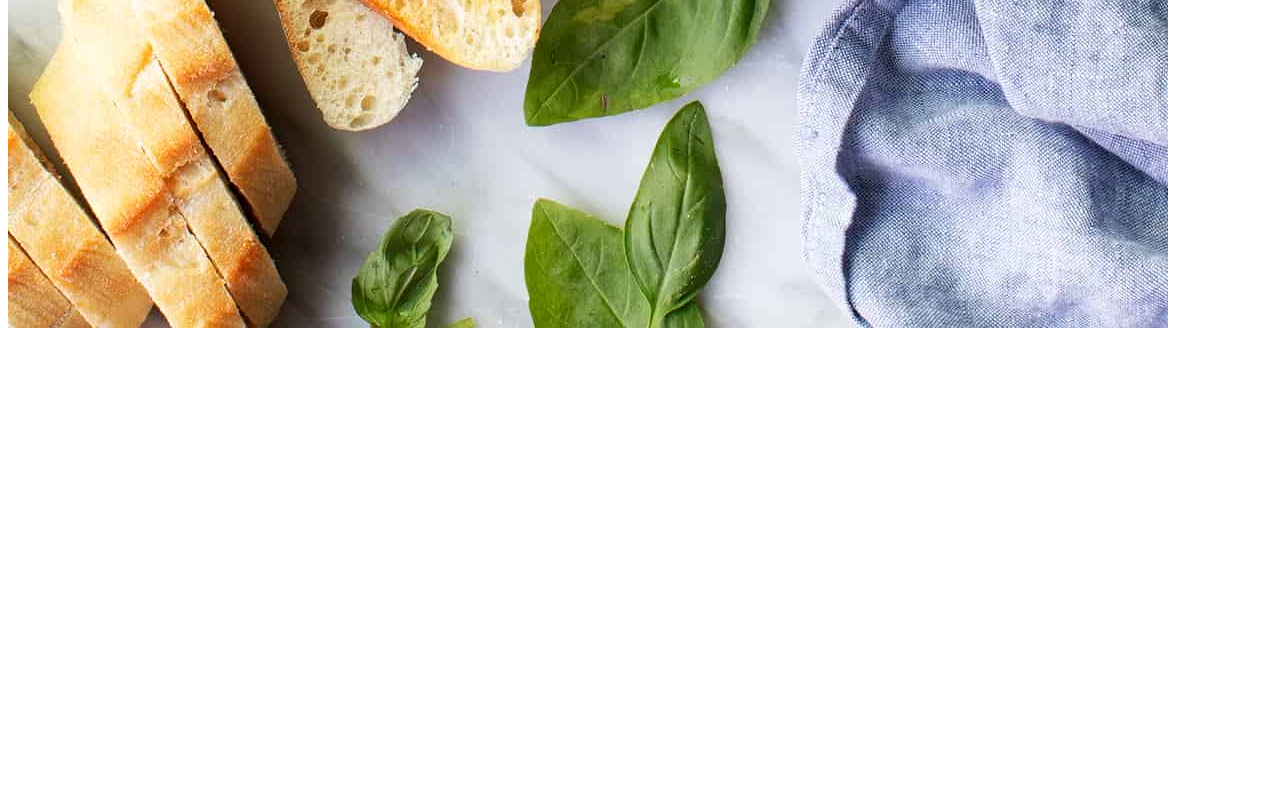
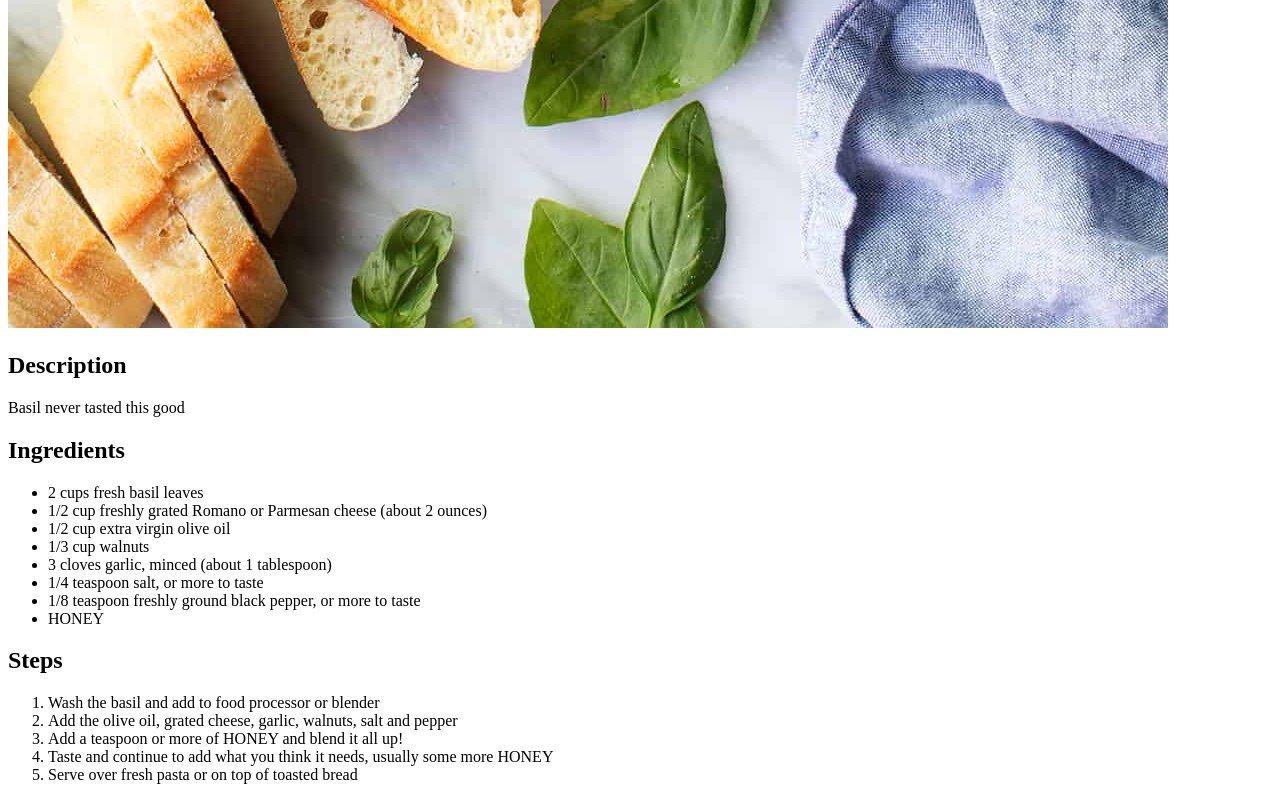
Before and after one commit to zaziezuzu/odin-recipes, a plain HTML site: page recipes/pestosauce.html in a window 1280 px wide. Shown: the part 1396-2196 px from the top of the page. Before the commit the page ends 1736 px from the top, so only its background shows below. Drawn offline with Linux system fonts and the light colour scheme; files that its build step writes are made by us from their sources.

Commit message:
Complete pesto recipe and add more recipe pages

```diff
--- a/recipes/pestosauce.html
+++ b/recipes/pestosauce.html
@@ -9,5 +9,27 @@
     <body>
         <h1>Pesto Sauce</h1>
         <img src="../img/pesto.jpg" alt="a bowl of pesto sauce from above">
+        <h2>Description</h2>
+            <p>Basil never tasted this good</p>
+        <h2>Ingredients</h2>
+            <ul>
+                <li>2 cups fresh basil leaves</li>
+                <li>1/2 cup freshly grated Romano or Parmesan cheese (about 2 ounces)</li>
+                <li>1/2 cup extra virgin olive oil</li>
+                <li>1/3 cup walnuts</li>
+                <li>3 cloves garlic, minced (about 1 tablespoon)</li>
+                <li>1/4 teaspoon salt, or more to taste</li>
+                <li>1/8 teaspoon freshly ground black pepper, or more to taste</li>
+                <li>HONEY</li>
+            </ul>
+        <h2>Steps</h2>
+            <ol>
+                <li>Wash the basil and add to food processor or blender</li>
+                <li>Add the olive oil, grated cheese, garlic, walnuts, salt and pepper</li>
+                <li>Add a teaspoon or more of HONEY and blend it all up!</li>
+                <li>Taste and continue to add what you think it needs, usually some more HONEY</li>
+                <li>Serve over fresh pasta or on top of toasted bread</li>
+            </ol>
+
     </body>
 </html>
```
Also changed, not shown: recipes/applepie.html (added), recipes/marsbarz.html (added).
